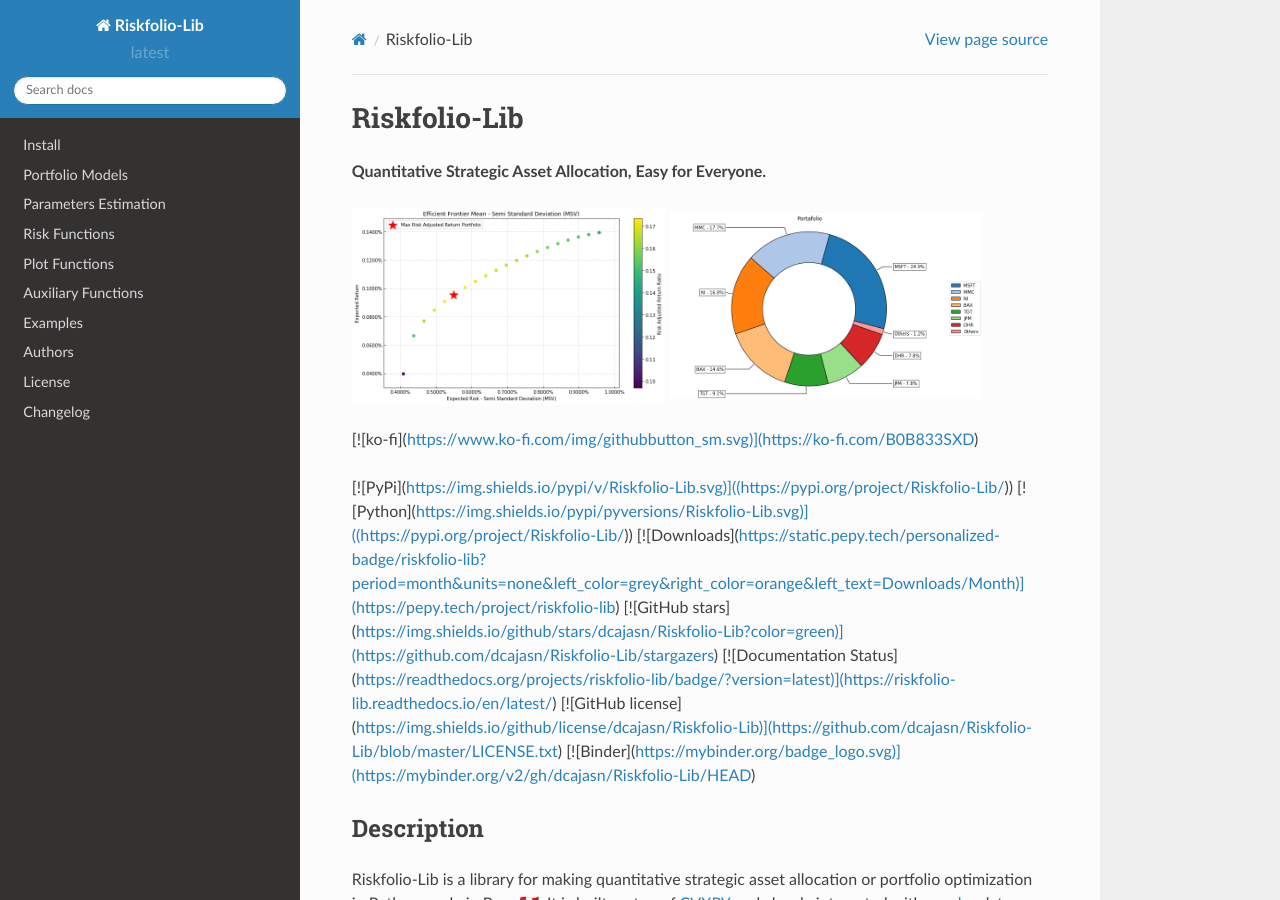
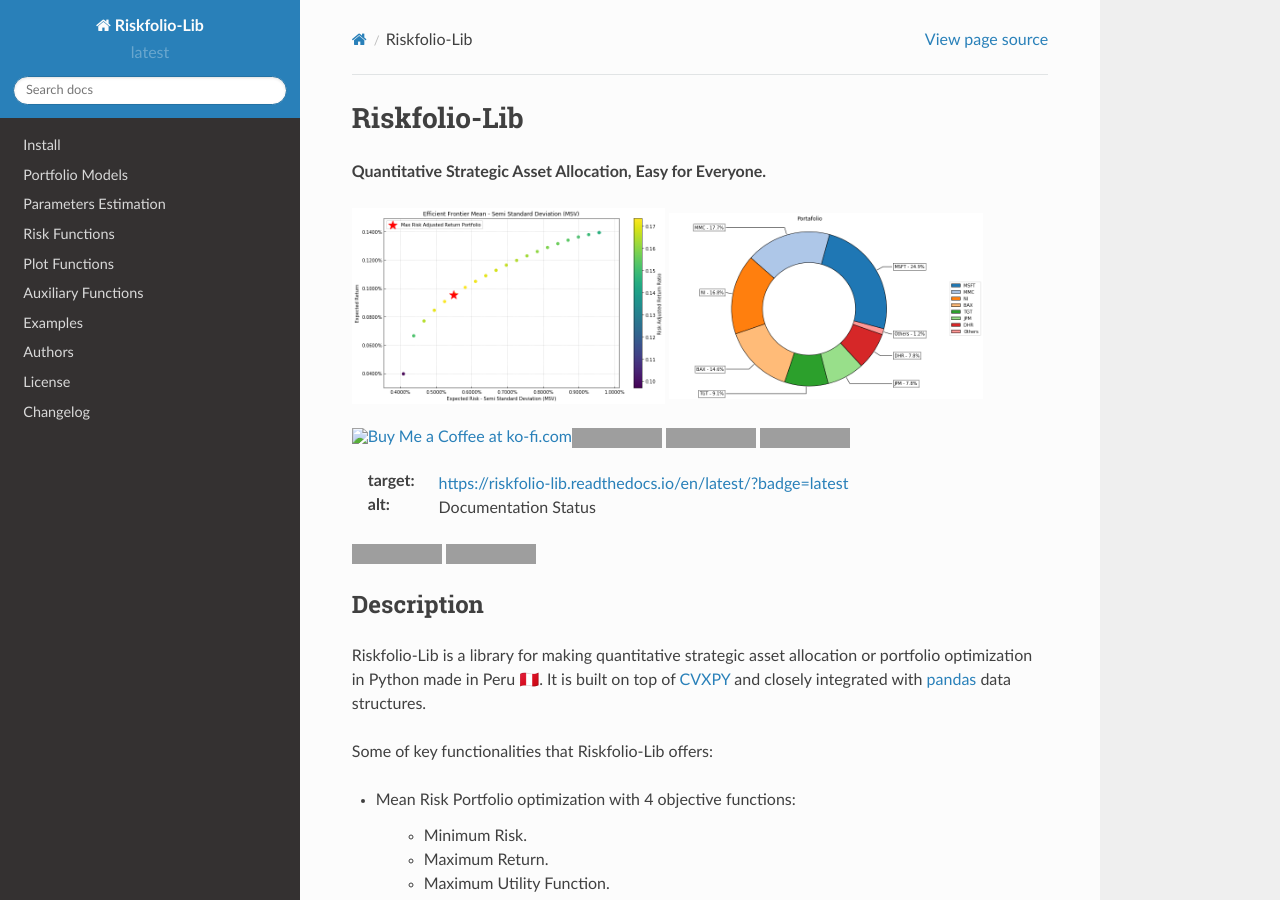
Before and after one commit to dcajasn/Riskfolio-Lib, a Sphinx documentation site: the page built from docs/source/index.rst, in a window 1280 px wide and 900 px high. Built offline with Sphinx 7.4.7 and the Read the Docs theme 2.0.0, drawn with Linux system fonts in a browser that asks for light colours; pages that are not in the unit, such as notebooks, are missing from menus; grey boxes are pictures that could not be loaded.

Commit message:
Update docs

```diff
--- a/docs/source/index.rst
+++ b/docs/source/index.rst
@@ -17,15 +17,19 @@
 .. image:: images/Pie_Chart.png
     :width: 45%
 
-[![ko-fi](https://www.ko-fi.com/img/githubbutton_sm.svg)](https://ko-fi.com/B0B833SXD)
+.. raw:: html
 
-[![PyPi](https://img.shields.io/pypi/v/Riskfolio-Lib.svg)]((https://pypi.org/project/Riskfolio-Lib/))
-[![Python](https://img.shields.io/pypi/pyversions/Riskfolio-Lib.svg)]((https://pypi.org/project/Riskfolio-Lib/))
-[![Downloads](https://static.pepy.tech/personalized-badge/riskfolio-lib?period=month&units=none&left_color=grey&right_color=orange&left_text=Downloads/Month)](https://pepy.tech/project/riskfolio-lib)
-[![GitHub stars](https://img.shields.io/github/stars/dcajasn/Riskfolio-Lib?color=green)](https://github.com/dcajasn/Riskfolio-Lib/stargazers)
-[![Documentation Status](https://readthedocs.org/projects/riskfolio-lib/badge/?version=latest)](https://riskfolio-lib.readthedocs.io/en/latest/)
-[![GitHub license](https://img.shields.io/github/license/dcajasn/Riskfolio-Lib)](https://github.com/dcajasn/Riskfolio-Lib/blob/master/LICENSE.txt)
-[![Binder](https://mybinder.org/badge_logo.svg)](https://mybinder.org/v2/gh/dcajasn/Riskfolio-Lib/HEAD)
+    <a href='https://ko-fi.com/B0B833SXD' target='_blank'><img height='36'style='border:0px;height:36px;' src='https://cdn.ko-fi.com/cdn/kofi1.png?v=2' border='0' alt='Buy Me a Coffee at ko-fi.com' /></a>
+
+.. image:: https://img.shields.io/github/stars/dcajasn/Riskfolio-Lib?color=green   :alt: GitHub stars   :target: https://github.com/dcajasn/Riskfolio-Lib/stargazers
+.. image:: https://static.pepy.tech/personalized-badge/riskfolio-lib?period=month&units=none&left_color=grey&right_color=orange&left_text=Downloads/Month
+ :target: https://pepy.tech/project/riskfolio-lib
+.. image:: https://readthedocs.org/projects/riskfolio-lib/badge/?version=latest
+:target: https://riskfolio-lib.readthedocs.io/en/latest/?badge=latest
+:alt: Documentation Status
+.. image:: https://img.shields.io/github/license/dcajasn/Riskfolio-Lib   :alt: GitHub license   :target: https://github.com/dcajasn/Riskfolio-Lib/blob/master/LICENSE.txt
+.. image:: https://mybinder.org/badge_logo.svg
+ :target: https://mybinder.org/v2/gh/dcajasn/Riskfolio-Lib/HEAD
 
 
 Description
```
Also changed, not shown: README.md (+3 -5 lines).
